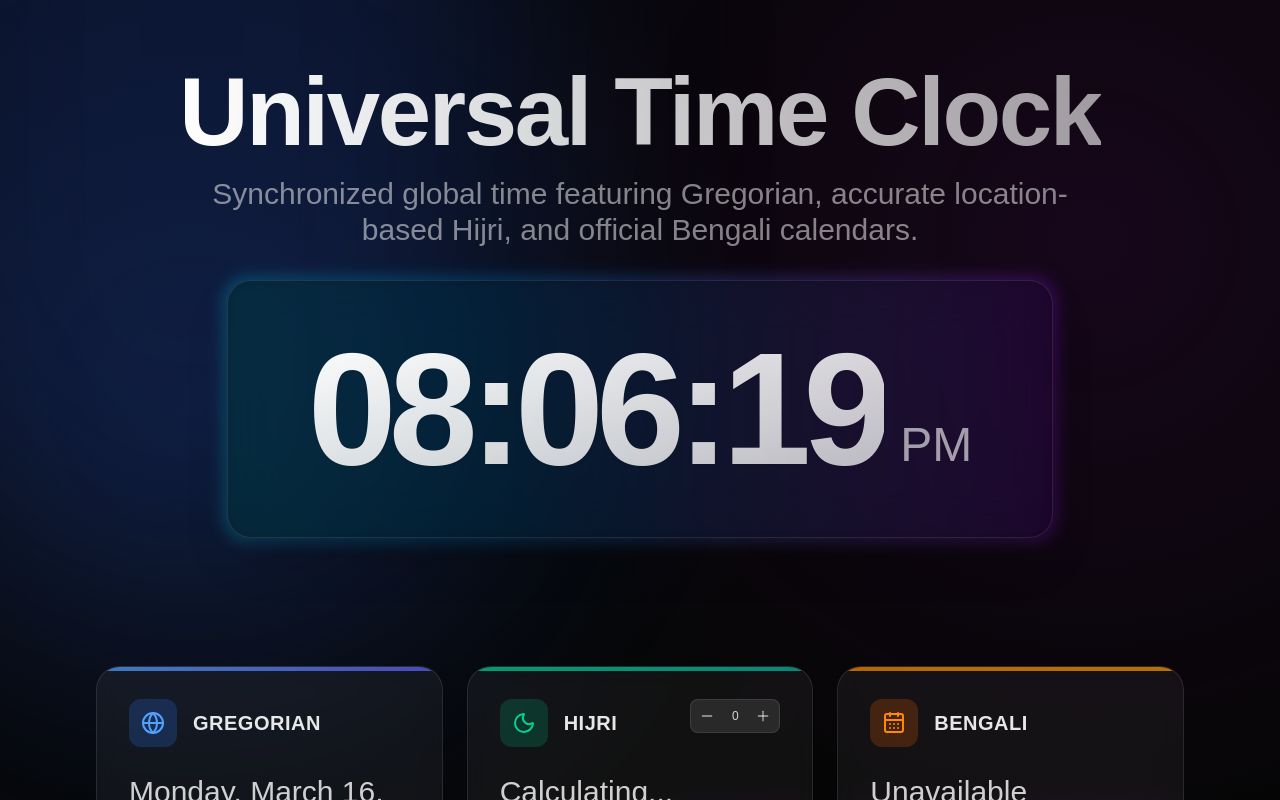
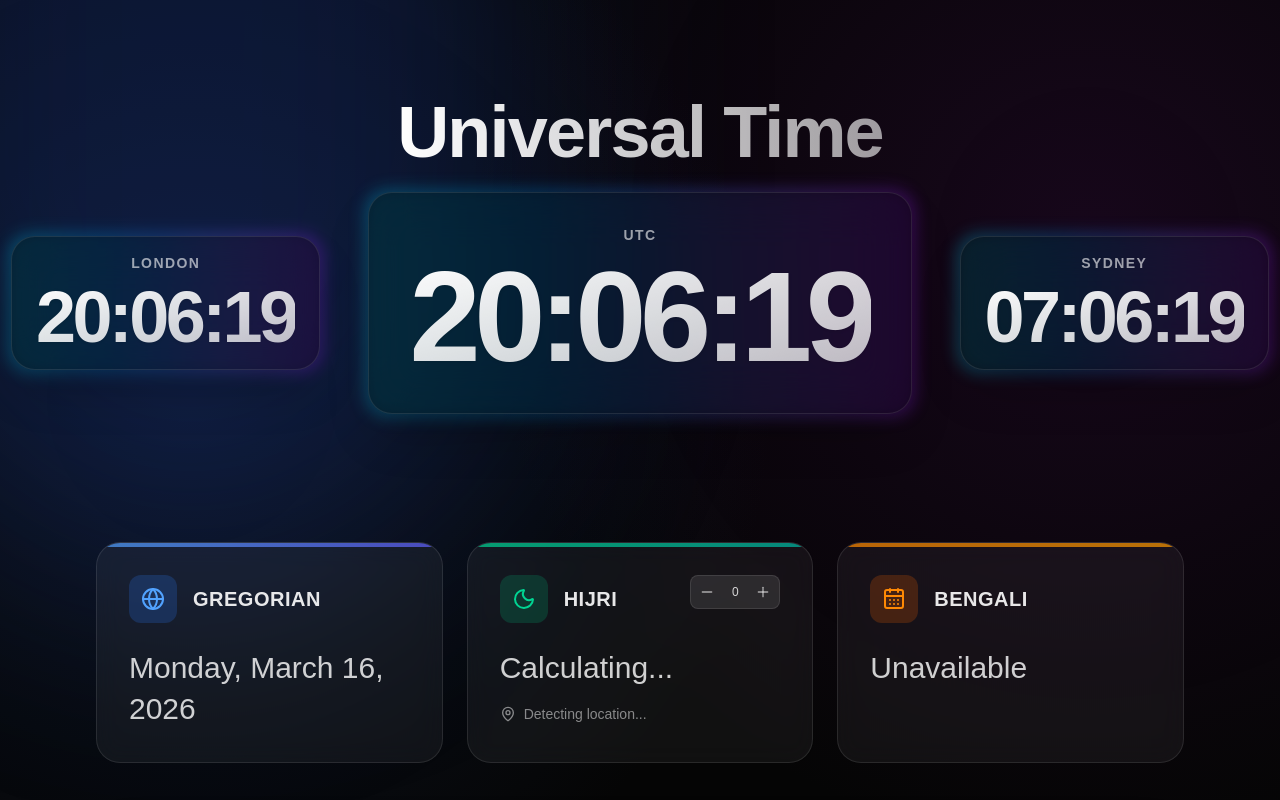
Before and after one commit to cometofsky/yawm, a Next.js app: page / in a window 1280 px wide. Shown: the top 800 px of the page. Built offline with nearby package versions, Linux system fonts and the light colour scheme; no server answers.

Commit message:
Implement multi-timezone 24h clocks and accurate Maghrib-based Hijri tracking

```diff
--- a/app/components/CalendarDisplay.tsx
+++ b/app/components/CalendarDisplay.tsx
@@ -107,18 +107,37 @@ export default function CalendarDisplay() {
 
   const getHijriFromCoords = async (lat: number, lon: number) => {
     try {
-      const targetDate = new Date();
-      targetDate.setDate(targetDate.getDate() + hijriOffset);
-      const dateStr = targetDate.toLocaleDateString('en-GB').replace(/\//g, '-');
+      const today = new Date();
+      const todayDateStr = today.toLocaleDateString('en-GB').replace(/\//g, '-');
 
-      const res = await fetch(`https://api.aladhan.com/v1/timings/${dateStr}?latitude=${lat}&longitude=${lon}`);
+      const res = await fetch(`https://api.aladhan.com/v1/timings/${todayDateStr}?latitude=${lat}&longitude=${lon}`);
       const data = await res.json();
 
-      if (data && data.data && data.data.date && data.data.date.hijri) {
-        const h = data.data.date.hijri;
+      let maghribOffset = 0;
+      if (data && data.data && data.data.timings && data.data.timings.Maghrib) {
+         const timeStr = data.data.timings.Maghrib.split(' ')[0];
+         const [mHours, mMins] = timeStr.split(':').map(Number);
+         if (today.getHours() > mHours || (today.getHours() === mHours && today.getMinutes() >= mMins)) {
+            maghribOffset = 1;
+         }
+      }
+
+      const totalOffset = hijriOffset + maghribOffset;
+      const targetDate = new Date();
+      targetDate.setDate(targetDate.getDate() + totalOffset);
+      const targetDateStr = targetDate.toLocaleDateString('en-GB').replace(/\//g, '-');
+
+      let finalData = data;
+      if (totalOffset !== 0) {
+         const res2 = await fetch(`https://api.aladhan.com/v1/timings/${targetDateStr}?latitude=${lat}&longitude=${lon}`);
+         finalData = await res2.json();
+      }
+
+      if (finalData && finalData.data && finalData.data.date && finalData.data.date.hijri) {
+        const h = finalData.data.date.hijri;
         setHijriDateStr(`${h.day} ${h.month.en} ${h.year} AH`);
         if (locationStatus === 'geolocation') {
-           setLocationName(data.data.meta.timezone);
+           setLocationName(finalData.data.meta.timezone);
         }
 
         // --- Calculate autoCorrectionOffset for the grid ---
@@ -127,7 +146,7 @@ export default function CalendarDisplay() {
         for (let test = -3; test <= 3; test++) {
           try {
             const tDate = new Date();
-            tDate.setDate(tDate.getDate() + hijriOffset + test);
+            tDate.setDate(tDate.getDate() + totalOffset + test);
             const dayStr = new Intl.DateTimeFormat('en-US-u-ca-islamic', {day: 'numeric'}).format(tDate);
             const intlDay = parseInt(dayStr, 10);
             if (intlDay === aladhanDay) {
@@ -138,7 +157,7 @@ export default function CalendarDisplay() {
             break; // Safari 10 throws RangeError on exotic extensions, break early
           }
         }
-        setAutoCorrectionOffset(bestOffset);
+        setAutoCorrectionOffset(bestOffset + maghribOffset);
 
       } else {
         fallbackGenericHijri();
--- a/app/components/Clock.tsx
+++ b/app/components/Clock.tsx
@@ -2,20 +2,38 @@
 
 import { useState, useEffect } from 'react';
 
-export default function Clock() {
+interface ClockProps {
+  timeZone?: string;
+  label?: string;
+  isMain?: boolean;
+}
+
+export default function Clock({ timeZone, label, isMain = false }: ClockProps) {
   const [time, setTime] = useState<Date | null>(null);
+  const [localLabel, setLocalLabel] = useState<string>('');
 
   useEffect(() => {
     setTime(new Date());
     const interval = setInterval(() => {
       setTime(new Date());
     }, 1000);
+
+    if (!label) {
+      try {
+        const tz = Intl.DateTimeFormat().resolvedOptions().timeZone;
+        const city = tz.split('/').pop()?.replace('_', ' ');
+        setLocalLabel(city || 'Local');
+      } catch (e) {
+        setLocalLabel('Local');
+      }
+    }
+
     return () => clearInterval(interval);
-  }, []);
+  }, [label]);
 
   if (!time) {
     return (
-      <div className="flex justify-center items-center h-48 animate-pulse text-white/50 text-6xl font-light font-mono tracking-wider">
+      <div className={`flex justify-center items-center ${isMain ? 'h-32 sm:h-48' : 'h-24 sm:h-32'} animate-pulse text-white/50 text-4xl font-light font-mono tracking-wider`}>
         --:--:--
       </div>
     );
@@ -25,23 +43,32 @@ export default function Clock() {
     hour: '2-digit',
     minute: '2-digit',
     second: '2-digit',
-    hour12: true,
+    hour12: false,
+    timeZone: timeZone,
   };
 
-  const formattedTime = new Intl.DateTimeFormat('en-US', formatOptions).format(time);
-  const [timeString, period] = formattedTime.split(' ');
+  let formattedTime = '';
+  try {
+    formattedTime = new Intl.DateTimeFormat('en-GB', formatOptions).format(time);
+  } catch (e) {
+    // Fallback if timeZone is invalid
+    formatOptions.timeZone = undefined;
+    formattedTime = new Intl.DateTimeFormat('en-GB', formatOptions).format(time);
+  }
+
+  const displayLabel = label || localLabel;
 
   return (
     <div className="flex flex-col justify-center items-center">
       <div className="relative group">
-        <div className="absolute -inset-1 bg-gradient-to-r from-cyan-400 via-blue-500 to-purple-600 rounded-3xl blur opacity-25 group-hover:opacity-50 transition duration-1000 group-hover:duration-200"></div>
-        <div className="relative flex items-end bg-black/40 backdrop-blur-xl px-6 py-4 sm:px-10 sm:py-8 md:px-12 md:py-8 lg:px-16 lg:py-10 xl:px-20 xl:py-12 rounded-3xl border border-white/10 shadow-2xl">
-          <span className="text-5xl sm:text-7xl md:text-8xl lg:text-9xl xl:text-[10rem] font-bold bg-clip-text text-transparent bg-gradient-to-br from-white to-white/70 font-mono tracking-tighter drop-shadow-sm leading-none">
-            {timeString}
-          </span>
-          <span className="text-lg sm:text-2xl md:text-3xl lg:text-4xl xl:text-5xl font-medium text-white/60 ml-2 sm:ml-4 mb-1 sm:mb-2 md:mb-3 lg:mb-4 xl:mb-5 leading-none">
-            {period}
-          </span>
+        <div className={`absolute -inset-1 bg-gradient-to-r from-cyan-400 via-blue-500 to-purple-600 rounded-3xl blur opacity-25 group-hover:opacity-50 transition duration-1000 group-hover:duration-200`}></div>
+        <div className={`relative flex flex-col items-center bg-black/40 backdrop-blur-xl ${isMain ? 'px-6 py-4 sm:px-10 sm:py-8' : 'px-4 py-3 sm:px-6 sm:py-4'} rounded-3xl border border-white/10 shadow-2xl`}>
+          <span className="text-white/60 uppercase tracking-widest text-xs sm:text-sm font-semibold mb-1 sm:mb-2">{displayLabel}</span>
+          <div className="flex items-end">
+            <span className={`${isMain ? 'text-5xl sm:text-7xl md:text-8xl lg:text-9xl' : 'text-4xl sm:text-5xl md:text-6xl lg:text-7xl'} font-bold bg-clip-text text-transparent bg-gradient-to-br from-white to-white/70 font-mono tracking-tighter drop-shadow-sm leading-none`}>
+              {formattedTime}
+            </span>
+          </div>
         </div>
       </div>
     </div>
--- a/app/page.tsx
+++ b/app/page.tsx
@@ -9,18 +9,27 @@ export default function Home() {
       <div className="absolute top-[-20%] left-[-10%] w-[50%] h-[50%] rounded-full bg-blue-900/30 blur-[120px] pointer-events-none" />
       <div className="absolute bottom-[-20%] right-[-10%] w-[50%] h-[50%] rounded-full bg-emerald-900/20 blur-[120px] pointer-events-none" />
 
-      <div className="z-10 w-full max-w-7xl mx-auto flex flex-col items-center space-y-6 md:space-y-8 lg:space-y-12">
-        <header className="text-center space-y-4 mb-6 md:mb-8">
-          <h1 className="text-4xl md:text-6xl lg:text-7xl xl:text-8xl font-extrabold text-transparent bg-clip-text bg-gradient-to-r from-white to-white/60 tracking-tight">
-            Universal Time Clock
+      <div className="z-10 w-full max-w-7xl mx-auto flex flex-col items-center space-y-6 md:space-y-8 lg:space-y-12 mt-4 md:mt-8">
+        <header className="text-center space-y-4 mb-4 md:mb-6">
+          <h1 className="text-3xl sm:text-4xl md:text-5xl lg:text-6xl xl:text-7xl font-extrabold text-transparent bg-clip-text bg-gradient-to-r from-white to-white/60 tracking-tight">
+            Universal Time
           </h1>
-          <p className="text-base sm:text-lg md:text-xl lg:text-2xl xl:text-3xl text-white/50 max-w-2xl lg:max-w-4xl mx-auto font-light">
-            Synchronized global time featuring Gregorian, accurate location-based Hijri, and official Bengali calendars.
-          </p>
         </header>
 
         <section className="w-full">
-          <Clock />
+          <div className="flex flex-col lg:flex-row justify-center items-center gap-6 lg:gap-8 xl:gap-12 w-full">
+            <div className="order-2 lg:order-1 scale-90 lg:scale-100">
+              <Clock timeZone="Europe/London" label="London" />
+            </div>
+
+            <div className="order-1 lg:order-2">
+              <Clock isMain={true} />
+            </div>
+
+            <div className="order-3 lg:order-3 scale-90 lg:scale-100">
+              <Clock timeZone="Australia/Sydney" label="Sydney" />
+            </div>
+          </div>
         </section>
 
         <section className="w-full mt-4 md:mt-8">
```
